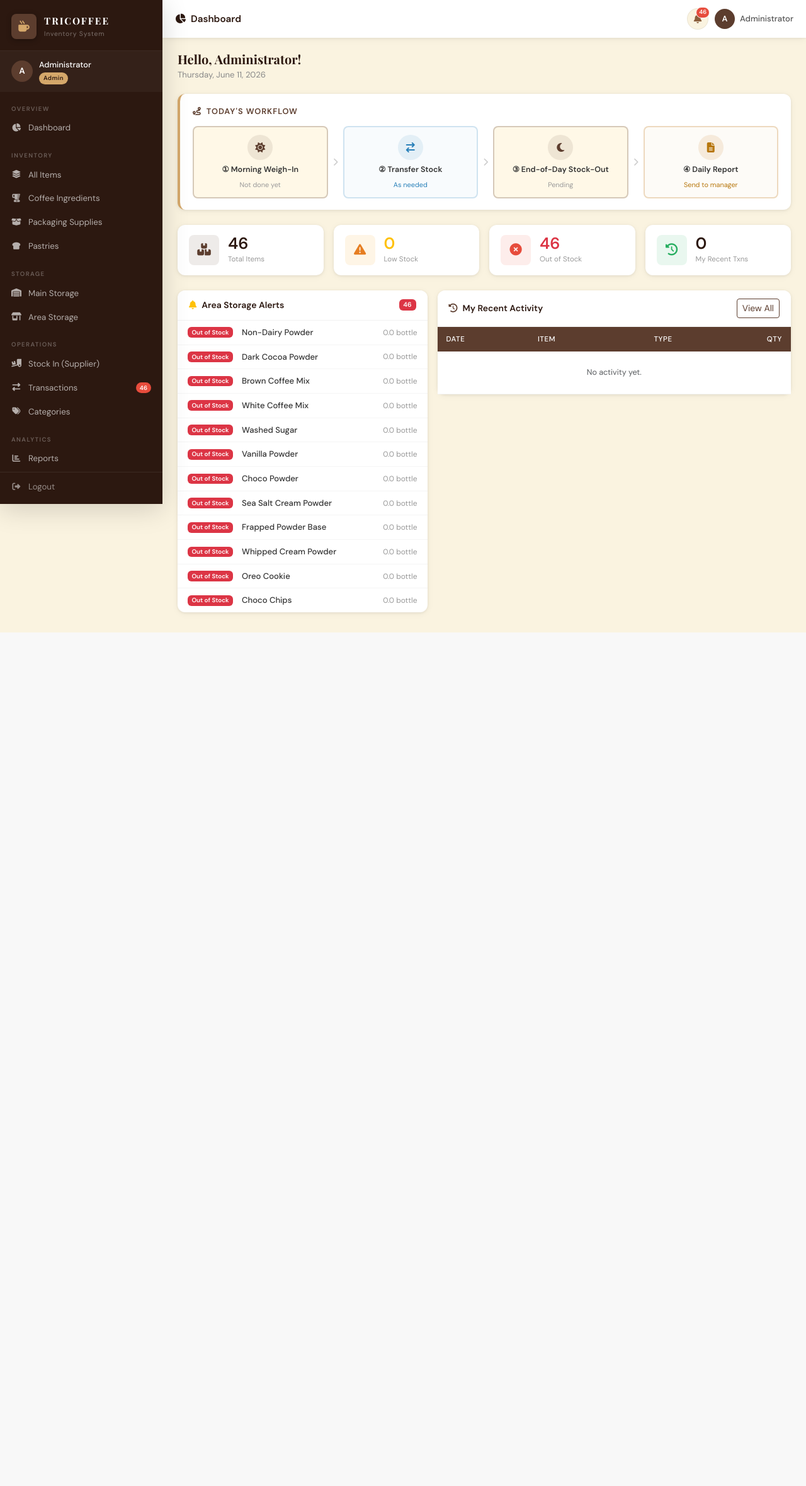
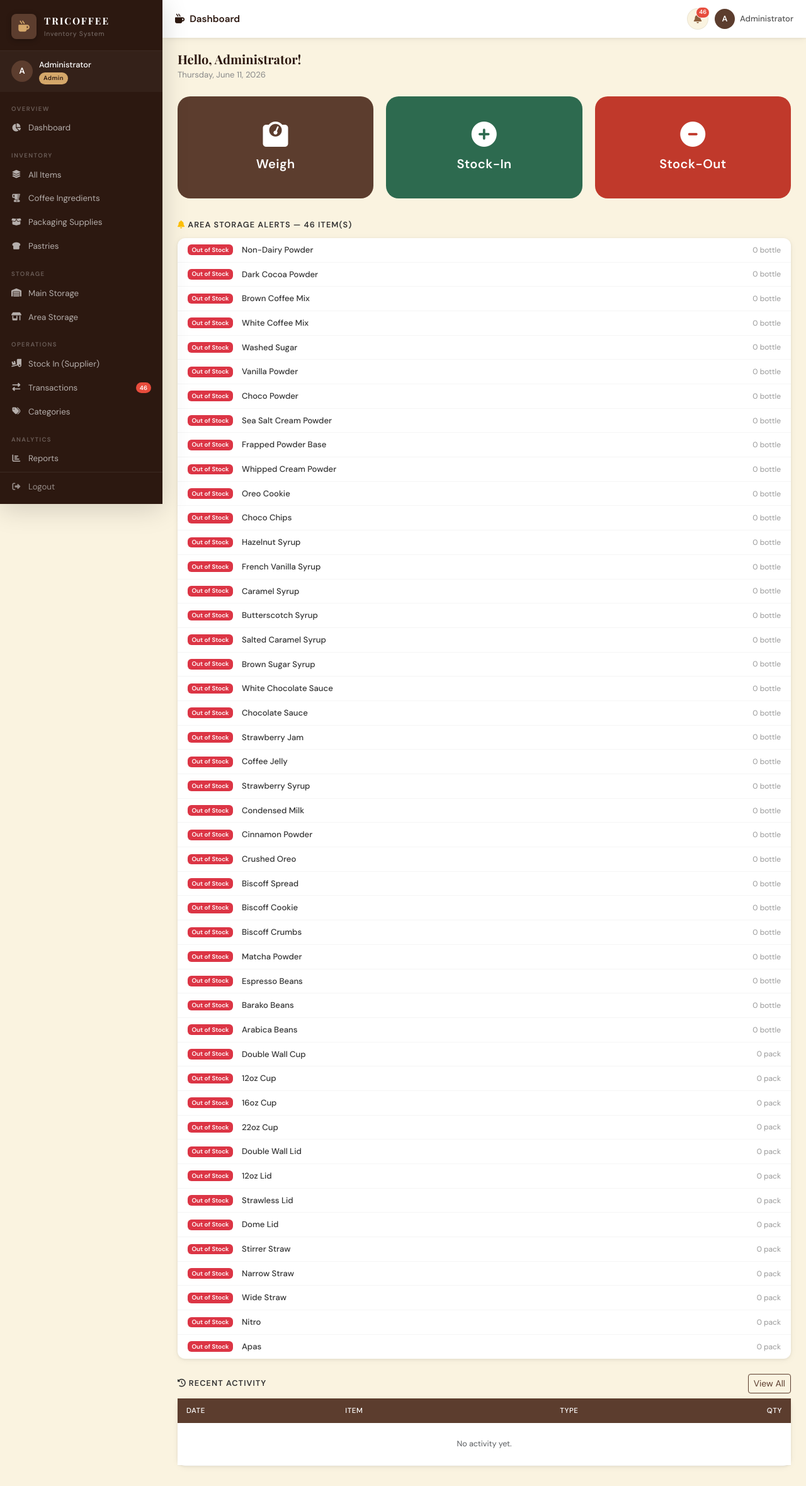
Before and after one commit to JeanMervin/tricoffee-inventory, a Flask app: page /staff/dashboard in a window 1280 px wide. Shown: the whole page at 63% size. Before the commit the page ends 1004 px from the top, so only its background shows below. Run offline with Flask 3, Linux system fonts and the light colour scheme; a user stored in the database is signed in; data comes from the database, SQL or seed files in the repository; data that the repository does not hold is empty; some libraries are stand-ins or nearby versions.

Commit message:
UI: simplify staff dashboard to 3 big action buttons, clean up sidebar nav

```diff
--- a/templates/base.html
+++ b/templates/base.html
@@ -127,38 +127,25 @@
     {% else %}
     <!-- ─── STAFF NAV ─── -->
     <div class="nav-group">
-      <div class="nav-group-label">Overview</div>
       <a href="{{ url_for('staff.dashboard') }}"
          class="nav-item {% if request.endpoint == 'staff.dashboard' %}active{% endif %}">
-        <i class="fas fa-chart-pie"></i><span>Dashboard</span>
+        <i class="fas fa-house"></i><span>Dashboard</span>
       </a>
     </div>
 
     <div class="nav-group">
-      <div class="nav-group-label">Daily Workflow</div>
-
+      <div class="nav-group-label">Actions</div>
       <a href="{{ url_for('staff.morning_count') }}"
-         class="nav-item nav-item-workflow {% if request.endpoint == 'staff.morning_count' %}active{% endif %}">
-        <i class="fas fa-sun"></i>
-        <span>① Morning Weigh-In</span>
+         class="nav-item {% if request.endpoint == 'staff.morning_count' %}active{% endif %}">
+        <i class="fas fa-weight-scale"></i><span>Weigh</span>
       </a>
-
-      <a href="{{ url_for('staff.transfer') }}"
-         class="nav-item nav-item-workflow {% if request.endpoint == 'staff.transfer' %}active{% endif %}">
-        <i class="fas fa-arrow-right-arrow-left"></i>
-        <span>② Transfer to Area</span>
+      <a href="{{ url_for('staff.bulk_transfer') }}"
+         class="nav-item {% if request.endpoint == 'staff.bulk_transfer' %}active{% endif %}">
+        <i class="fas fa-plus-circle"></i><span>Stock-In</span>
       </a>
-
       <a href="{{ url_for('staff.batch_stockout') }}"
-         class="nav-item nav-item-workflow {% if request.endpoint == 'staff.batch_stockout' %}active{% endif %}">
-        <i class="fas fa-moon"></i>
-        <span>③ End-of-Day Stock-Out</span>
-      </a>
-
-      <a href="{{ url_for('reports.daily_summary') }}"
-         class="nav-item nav-item-workflow nav-item-report {% if request.endpoint == 'reports.daily_summary' %}active{% endif %}">
-        <i class="fas fa-file-lines"></i>
-        <span>④ Daily Report</span>
+         class="nav-item {% if request.endpoint == 'staff.batch_stockout' %}active{% endif %}">
+        <i class="fas fa-minus-circle"></i><span>Stock-Out</span>
       </a>
     </div>
 
@@ -175,10 +162,6 @@
 
     <div class="nav-group">
       <div class="nav-group-label">History</div>
-      <a href="{{ url_for('staff.stock_out') }}"
-         class="nav-item {% if request.endpoint == 'staff.stock_out' %}active{% endif %}">
-        <i class="fas fa-minus-circle"></i><span>Single Stock-Out</span>
-      </a>
       <a href="{{ url_for('staff.my_transactions') }}"
          class="nav-item {% if request.endpoint == 'staff.my_transactions' %}active{% endif %}">
         <i class="fas fa-list-alt"></i><span>My Transactions</span>
--- a/templates/staff/dashboard.html
+++ b/templates/staff/dashboard.html
@@ -1,128 +1,108 @@
 {% extends 'base.html' %}
-{% block title %}Staff Dashboard{% endblock %}
-{% block page_title %}<i class="fas fa-chart-pie me-2" style="color:var(--coffee-light)"></i>Dashboard{% endblock %}
+{% block title %}Dashboard{% endblock %}
+{% block page_title %}<i class="fas fa-mug-hot me-2" style="color:var(--coffee-light)"></i>Dashboard{% endblock %}
+
+{% block extra_css %}
+<style>
+.big-btn-grid {
+  display: grid;
+  grid-template-columns: repeat(3, 1fr);
+  gap: 1.25rem;
+  margin-bottom: 2rem;
+}
+.big-btn {
+  display: flex;
+  flex-direction: column;
+  align-items: center;
+  justify-content: center;
+  gap: 0.75rem;
+  padding: 2.5rem 1rem;
+  border-radius: 1.25rem;
+  font-size: 1.25rem;
+  font-weight: 700;
+  letter-spacing: 0.02em;
+  text-decoration: none;
+  border: none;
+  transition: transform 0.15s, box-shadow 0.15s;
+  cursor: pointer;
+}
+.big-btn:hover {
+  transform: translateY(-3px);
+  box-shadow: 0 8px 24px rgba(0,0,0,0.15);
+}
+.big-btn:active { transform: translateY(0); }
+.big-btn i { font-size: 2.5rem; }
+
+.big-btn-weigh  { background: var(--coffee); color: #fff; }
+.big-btn-in     { background: #2d6a4f;      color: #fff; }
+.big-btn-out    { background: #c0392b;      color: #fff; }
+
+@media (max-width: 576px) {
+  .big-btn { padding: 1.75rem 0.5rem; font-size: 1rem; }
+  .big-btn i { font-size: 1.75rem; }
+}
+
+.dash-section-title {
+  font-size: 0.8rem;
+  font-weight: 600;
+  text-transform: uppercase;
+  letter-spacing: 0.08em;
+  color: var(--text-muted);
+  margin-bottom: 0.75rem;
+}
+</style>
+{% endblock %}
 
 {% block content %}
-<div class="page-header">
-  <div>
-    <h1 class="page-h1">Hello, {{ current_user.full_name or current_user.username }}!</h1>
+<div class="mb-4">
+  <h1 class="page-h1 mb-0">Hello, {{ current_user.full_name or current_user.username }}!</h1>
   <p class="page-sub">{{ today.strftime('%A, %B %d, %Y') }}</p>
 </div>
+
+<!-- ── Big 3 Buttons ── -->
+<div class="big-btn-grid">
+  <a href="{{ url_for('staff.morning_count') }}" class="big-btn big-btn-weigh">
+    <i class="fas fa-weight-scale"></i>
+    Weigh
+  </a>
+  <a href="{{ url_for('staff.bulk_transfer') }}" class="big-btn big-btn-in">
+    <i class="fas fa-plus-circle"></i>
+    Stock-In
+  </a>
+  <a href="{{ url_for('staff.batch_stockout') }}" class="big-btn big-btn-out">
+    <i class="fas fa-minus-circle"></i>
+    Stock-Out
+  </a>
 </div>
 
-<!-- ── Daily Workflow Progress ── -->
-<div class="workflow-banner mb-4">
-  <div class="workflow-title"><i class="fas fa-route me-2"></i>Today's Workflow</div>
-  <div class="workflow-steps">
-
-    <a href="{{ url_for('staff.morning_count') }}"
-       class="workflow-step {% if morning_done %}wf-done{% else %}wf-todo{% endif %}">
-      <div class="wf-icon">
-        {% if morning_done %}<i class="fas fa-check"></i>{% else %}<i class="fas fa-sun"></i>{% endif %}
-      </div>
-      <div class="wf-label">① Morning Weigh-In</div>
-      <div class="wf-sub">{% if morning_done %}Completed{% else %}Not done yet{% endif %}</div>
-    </a>
-
-    <div class="workflow-arrow"><i class="fas fa-chevron-right"></i></div>
-
-    <a href="{{ url_for('staff.transfer') }}"
-       class="workflow-step wf-optional">
-      <div class="wf-icon"><i class="fas fa-arrow-right-arrow-left"></i></div>
-      <div class="wf-label">② Transfer Stock</div>
-      <div class="wf-sub">As needed</div>
-    </a>
-
-    <div class="workflow-arrow"><i class="fas fa-chevron-right"></i></div>
-
-    <a href="{{ url_for('staff.batch_stockout') }}"
-       class="workflow-step {% if eod_done %}wf-done{% else %}wf-todo{% endif %}">
-      <div class="wf-icon">
-        {% if eod_done %}<i class="fas fa-check"></i>{% else %}<i class="fas fa-moon"></i>{% endif %}
-      </div>
-      <div class="wf-label">③ End-of-Day Stock-Out</div>
-      <div class="wf-sub">{% if eod_done %}Completed{% else %}Pending{% endif %}</div>
-    </a>
-
-    <div class="workflow-arrow"><i class="fas fa-chevron-right"></i></div>
-
-    <a href="{{ url_for('reports.daily_summary') }}"
-       class="workflow-step wf-report">
-      <div class="wf-icon"><i class="fas fa-file-lines"></i></div>
-      <div class="wf-label">④ Daily Report</div>
-      <div class="wf-sub">Send to manager</div>
-    </a>
-
-  </div>
-</div>
-
-<!-- ── Stat Cards ── -->
-<div class="row g-3 mb-4">
-  <div class="col-6 col-md-3">
-    <div class="stat-card">
-      <div class="stat-icon si-coffee"><i class="fas fa-boxes-stacked"></i></div>
-      <div><div class="stat-val">{{ total_items }}</div><div class="stat-lbl">Total Items</div></div>
-    </div>
-  </div>
-  <div class="col-6 col-md-3">
-    <div class="stat-card">
-      <div class="stat-icon si-warning"><i class="fas fa-triangle-exclamation"></i></div>
-      <div><div class="stat-val text-warning">{{ low_stock|length }}</div><div class="stat-lbl">Low Stock</div></div>
-    </div>
-  </div>
-  <div class="col-6 col-md-3">
-    <div class="stat-card">
-      <div class="stat-icon si-danger"><i class="fas fa-circle-xmark"></i></div>
-      <div><div class="stat-val text-danger">{{ out_stock|length }}</div><div class="stat-lbl">Out of Stock</div></div>
-    </div>
-  </div>
-  <div class="col-6 col-md-3">
-    <div class="stat-card">
-      <div class="stat-icon si-success"><i class="fas fa-clock-rotate-left"></i></div>
-      <div><div class="stat-val">{{ recent_tx|length }}</div><div class="stat-lbl">My Recent Txns</div></div>
-    </div>
-  </div>
-</div>
-
-<!-- ── Alerts + Recent ── -->
-<div class="row g-3">
-  <div class="col-lg-5">
-    <div class="card h-100">
-      <div class="card-header d-flex align-items-center gap-2">
-        <i class="fas fa-bell text-warning"></i><span>Area Storage Alerts</span>
-        {% set alerts = low_stock + out_stock %}
-        {% if alerts %}<span class="badge bg-danger ms-auto">{{ alerts|length }}</span>{% endif %}
-      </div>
-      <div class="card-body p-0">
+<!-- ── Alerts ── -->
 {% set alerts = low_stock + out_stock %}
 {% if alerts %}
+<div class="dash-section-title"><i class="fas fa-bell me-1 text-warning"></i>Area Storage Alerts — {{ alerts|length }} item(s)</div>
+<div class="card mb-4">
+  <div class="card-body p-0">
     <ul class="alert-list">
-          {% for item in alerts[:12] %}
+      {% for item in alerts %}
       <li class="alert-list-item">
         <span class="badge bg-{{ item.status_badge }} badge-sm me-2">{{ item.status_label }}</span>
         <span class="alert-item-name">{{ item.name }}</span>
-            <span class="alert-item-qty ms-auto">{{ item.area_storage_qty }} {{ item.storage_unit if item.storage_unit else 'pcs' }}</span>
+        <span class="alert-item-qty ms-auto">
+          {{ item.area_storage_qty | int if item.area_storage_qty == item.area_storage_qty | int else item.area_storage_qty }}
+          {{ item.storage_unit if item.storage_unit else 'pcs' }}
+        </span>
       </li>
       {% endfor %}
     </ul>
-        {% else %}
-        <div class="p-4 text-center text-muted">
-          <i class="fas fa-check-circle fa-2x mb-2 text-success d-block"></i>All items OK!
+  </div>
 </div>
 {% endif %}
-      </div>
-    </div>
-  </div>
 
-  <div class="col-lg-7">
-    <div class="card">
-      <div class="card-header d-flex align-items-center justify-content-between">
-        <div class="d-flex align-items-center gap-2">
-          <i class="fas fa-clock-rotate-left" style="color:var(--coffee)"></i>
-          <span>My Recent Activity</span>
-        </div>
+<!-- ── Recent Activity ── -->
+<div class="d-flex align-items-center justify-content-between mb-2">
+  <div class="dash-section-title mb-0"><i class="fas fa-clock-rotate-left me-1"></i>Recent Activity</div>
   <a href="{{ url_for('staff.my_transactions') }}" class="btn btn-sm btn-outline-coffee">View All</a>
 </div>
+<div class="card">
   <div class="card-body p-0">
     <div class="table-responsive">
       <table class="table table-sm table-hover mb-0">
@@ -135,7 +115,16 @@
             <td class="text-muted small">{{ tx.transaction_date.strftime('%b %d %H:%M') }}</td>
             <td class="small fw-medium">{{ tx.item.name }}</td>
             <td class="text-center"><span class="tx-badge tx-{{ tx.transaction_type }}">{{ tx.type_label }}</span></td>
-                <td class="text-end small">{{ tx.quantity }} <small class="text-muted">{%- if tx.transaction_type in ['morning_count','opening_count','weigh_in'] -%}{{ tx.item.unit_type }}{%- else -%}{{ tx.item.storage_unit if tx.item.storage_unit else 'pcs' }}{%- endif -%}</small></td>
+            <td class="text-end small">
+              {{ tx.quantity | int if tx.quantity == tx.quantity | int else tx.quantity }}
+              <small class="text-muted">
+                {%- if tx.transaction_type in ['morning_count','opening_count','weigh_in'] -%}
+                  {{ tx.item.unit_type }}
+                {%- else -%}
+                  {{ tx.item.storage_unit if tx.item.storage_unit else 'pcs' }}
+                {%- endif -%}
+              </small>
+            </td>
           </tr>
           {% else %}
           <tr><td colspan="4" class="text-center py-4 text-muted small">No activity yet.</td></tr>
@@ -145,6 +134,4 @@
     </div>
   </div>
 </div>
-  </div>
-</div>
 {% endblock %}
```
Lines whose indentation alone changed are shown as unchanged.
